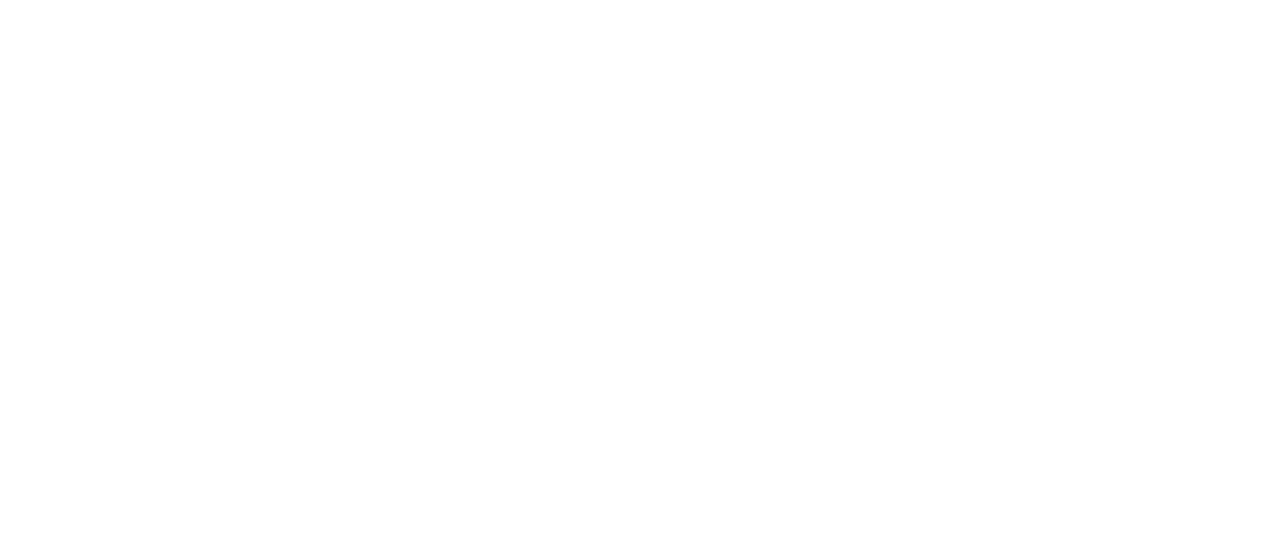
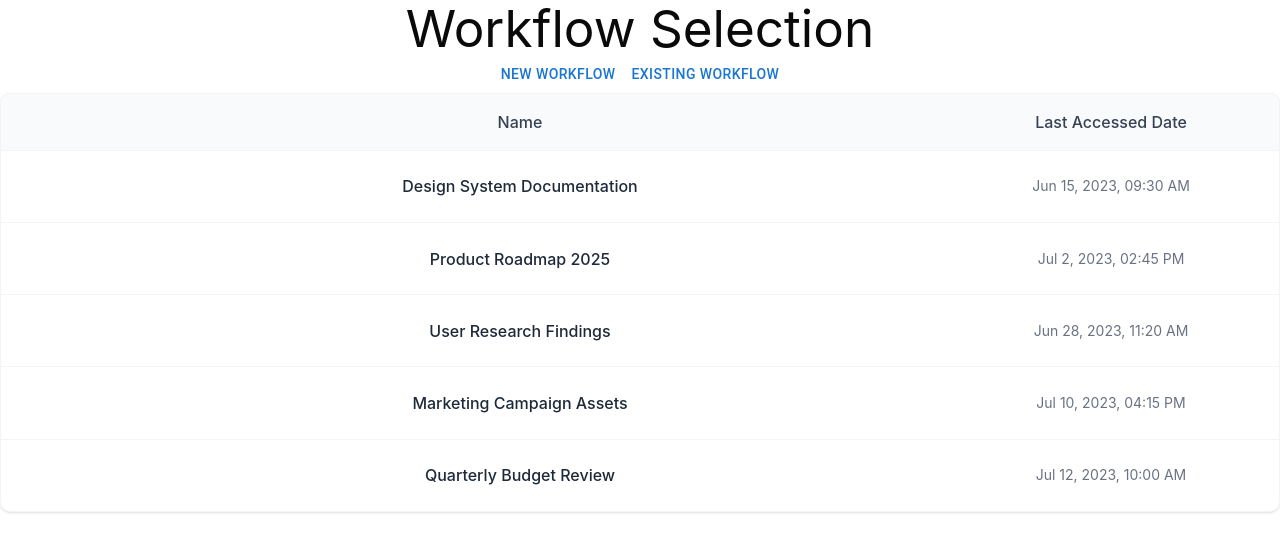
Before and after one commit to Team-Voxel/neurolabs, a React (Vite) app: page /#/workflow-selection in a window 1280 px wide. Before the commit this address had no page. Shown: the top 552 px of the page. Built offline with nearby package versions, Linux system fonts and the light colour scheme.

Commit message:
navigation

```diff
--- a/src/App.tsx
+++ b/src/App.tsx
@@ -4,7 +4,7 @@
 import MainMenu from './components/main_menu/MainMenu';
 import { ProjectSelection } from './components/ProjectSelection';
 import ProjectSetupWizard from './newProjectMenu';
-import WorkflowEditor from './workflowEditor';
+import { WorkflowSelection } from './components/WorkflowSelection';
 import SortablePipeline from './components/SortablePipeline';
 import Main from 'electron/main';
 import { Playground } from './components/Playground';
@@ -28,7 +28,7 @@
       <Route path="/" element={<MainMenu />} />
       <Route path="/project-selection" element={<ProjectSelection />} />
       <Route path="/create-new-project" element={<ProjectSetupWizard />} />
-      <Route path="/workflow" element={<WorkflowEditor />} />
+      <Route path="/workflow-selection" element={<WorkflowSelection/>} />
       <Route path="/nodes" element={<SortablePipeline />} />
       <Route path="/sandbox" element={<MainNavigation/>} />
       <Route path="/explore" element={<div>Explore</div>} />
--- /dev/null
+++ b/src/components/CustomList.tsx
@@ -0,0 +1,142 @@
+import React from 'react';
+import { Trash } from 'lucide-react';
+
+export interface ListItem {
+    name: string;
+    lastAccessed: Date;
+  }
+
+interface ListItemProps {
+  item: ListItem;
+  index: number;
+  onItemClick: (index: number) => void;
+  onItemDelete: (index: number) => void;
+}
+
+export const ListItem: React.FC<ListItemProps> = ({
+  item,
+  index,
+  onItemClick,
+  onItemDelete
+}) => {
+  const formatDate = (date: Date): string => {
+    return new Intl.DateTimeFormat('en-US', {
+      year: 'numeric',
+      month: 'short',
+      day: 'numeric',
+      hour: '2-digit',
+      minute: '2-digit',
+    }).format(date);
+  };
+
+  return (
+    <li className="flex items-center px-6 py-4 hover:bg-gray-50 active:bg-gray-100 transition-colors duration-150 group">
+      <div
+        className="flex-1 truncate cursor-pointer"
+        onClick={() => onItemClick(index)}
+        role="button"
+        tabIndex={0}
+        onKeyDown={(e) => {
+          if (e.key === 'Enter' || e.key === ' ') {
+            onItemClick(index);
+          }
+        }}
+        aria-label={`Select ${item.name}`}
+      >
+        <span className="text-gray-800 font-medium">{item.name}</span>
+      </div>
+      <div className="w-48 text-gray-500 text-sm">
+        {formatDate(item.lastAccessed)}
+      </div>
+      <div className="w-12 flex justify-end">
+        <button
+          onClick={(e) => {
+            e.stopPropagation();
+            onItemDelete(index);
+          }}
+          className="p-2 text-gray-400 hover:text-red-500 rounded-full hover:bg-gray-100 transition-colors duration-150 opacity-0 group-hover:opacity-100 focus:opacity-100"
+          aria-label={`Delete ${item.name}`}
+        >
+          <Trash size={18} />
+        </button>
+      </div>
+    </li>
+  );
+};
+
+
+
+  export interface ListProps {
+    data: ListItem[];
+    onItemClick: (index: number) => void;
+    onItemDelete: (index: number) => void;
+  }
+
+const List: React.FC<ListProps> = ({ data, onItemClick, onItemDelete }) => {
+  const formatDate = (date: Date): string => {
+    return new Intl.DateTimeFormat('en-US', {
+      year: 'numeric',
+      month: 'short',
+      day: 'numeric',
+      hour: '2-digit',
+      minute: '2-digit',
+    }).format(date);
+  };
+
+  return (
+    <div className="w-full bg-white rounded-lg shadow-sm overflow-hidden border border-gray-100">
+      {/* Header */}
+      <div className="flex items-center px-6 py-4 bg-gray-50 border-b border-gray-100">
+        <div className="flex-1 font-medium text-gray-700">Name</div>
+        <div className="w-48 font-medium text-gray-700">Last Accessed Date</div>
+        <div className="w-12"></div>
+      </div>
+
+      {/* List Items */}
+      <ul className="divide-y divide-gray-100">
+        {data.length === 0 ? (
+          <li className="px-6 py-4 text-gray-500 italic">No items to display</li>
+        ) : (
+          data.map((item, index) => (
+            <li
+              key={index}
+              className="flex items-center px-6 py-4 hover:bg-gray-50 transition-colors duration-150 group"
+            >
+              <div
+                className="flex-1 truncate cursor-pointer"
+                onClick={() => onItemClick(index)}
+                role="button"
+                tabIndex={0}
+                onKeyDown={(e) => {
+                  if (e.key === 'Enter' || e.key === ' ') {
+                    onItemClick(index);
+                  }
+                }}
+                aria-label={`Select ${item.name}`}
+              >
+                <span className="text-gray-800 font-medium">{item.name}</span>
+              </div>
+              <div className="w-48 text-gray-500 text-sm">
+                {formatDate(item.lastAccessed)}
+              </div>
+              <div className="w-12 flex justify-end">
+                <button
+                  onClick={(e) => {
+                    e.stopPropagation();
+                    onItemDelete(index);
+                  }}
+                  className="p-2 text-gray-400 hover:text-red-500 rounded-full hover:bg-gray-100 transition-colors duration-150 opacity-0 group-hover:opacity-100 focus:opacity-100"
+                  aria-label={`Delete ${item.name}`}
+                >
+                  <Trash size={18} />
+                </button>
+              </div>
+            </li>
+          ))
+        )}
+      </ul>
+    </div>
+  );
+};
+
+export default List;
--- /dev/null
+++ b/src/components/WorkflowSelection.tsx
@@ -0,0 +1,41 @@
+import React, {useState} from "react";
+import { useNavigate } from "react-router-dom";
+import {Button} from "@mui/material";
+import List, {ListItem} from "./CustomList";
+
+// Show workflow selection screen
+// New -> New workflow window
+// Existing -> Load and proceed to MainNavigation
+
+
+export const WorkflowSelection : React.FC = () => {
+    const navigate = useNavigate();
+    const [items, setItems] = useState<ListItem[]>([
+        { name: 'Design System Documentation', lastAccessed: new Date(2023, 5, 15, 9, 30) },
+        { name: 'Product Roadmap 2025', lastAccessed: new Date(2023, 6, 2, 14, 45) },
+        { name: 'User Research Findings', lastAccessed: new Date(2023, 5, 28, 11, 20) },
+        { name: 'Marketing Campaign Assets', lastAccessed: new Date(2023, 6, 10, 16, 15) },
+        { name: 'Quarterly Budget Review', lastAccessed: new Date(2023, 6, 12, 10, 0) },
+      ]);
+    const handleItemClick = (index: number) => {
+        console.log(`Clicked on: ${items[index].name}`);
+        // You would typically navigate or open the item here
+    };
+
+    const handleItemDelete = (index: number) => {
+        setItems(items.filter((_, i) => i !== index));
+    };
+
+    return (
+        <>
+            <div>
+                <h1>Workflow Selection</h1>
+                <Button onClick={() => navigate("/new-workflow")}>New Workflow</Button>
+                <Button >Existing Workflow</Button>
+            </div>
+            <div>
+                <List data={items} onItemClick={handleItemClick} onItemDelete={handleItemDelete} />
+            </div>
+        </>
+    );
+}
--- a/src/components/main_menu/MainMenu.tsx
+++ b/src/components/main_menu/MainMenu.tsx
@@ -7,7 +7,7 @@
   const [activeIndex, setActiveIndex] = useState<number | null>(null);
   const navigate = useNavigate();
   const menuOptions = [
-    { label: 'Sandbox', onClick: () => navigate('/sandbox') },
+    { label: 'Sandbox', onClick: () => navigate('/workflow-selection') },
     { label: 'Explore', onClick: () => console.log('Explore clicked') },
     { label: 'Settings', onClick: () => console.log('Settings clicked') },
     { label: 'Exit', onClick: () => console.log('Exit clicked') },
```
